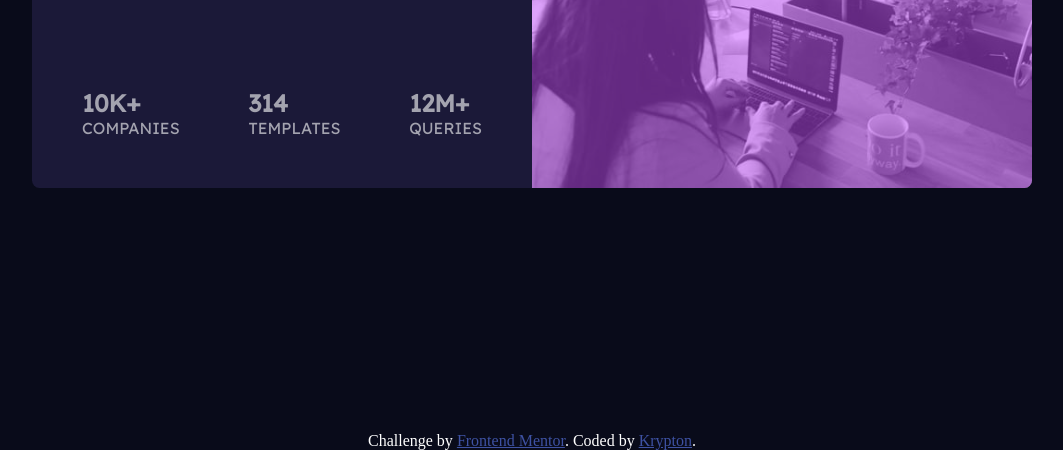
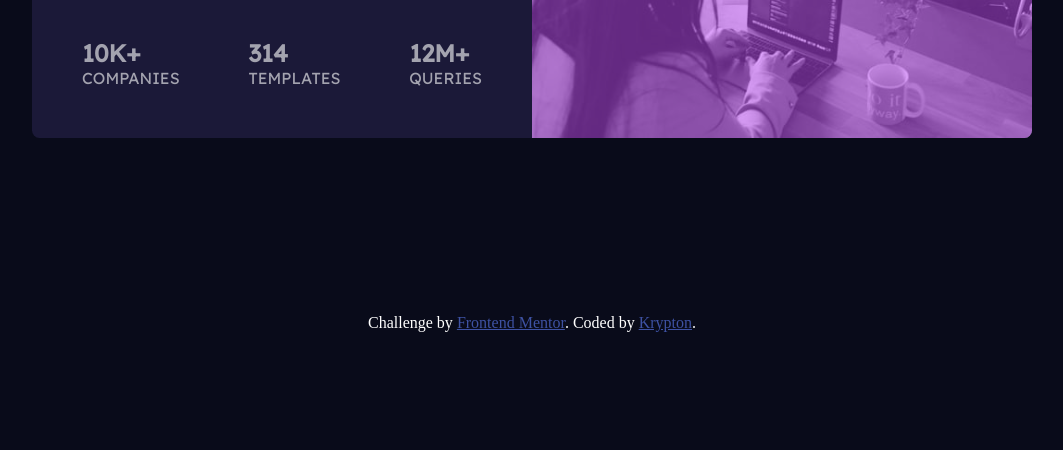
Before and after one commit to madhusudanbabar/fm-stats, a plain HTML site: page index.html in a window 1280 px wide. Shown: the part 468-918 px from the top of the page, without its empty margins (108-1171 px from the left). After the commit the page ends 800 px from the top, so only its background shows below. Drawn offline with Linux system fonts and the light colour scheme.

Commit message:
finishing touches

```diff
--- a/index.html
+++ b/index.html
@@ -14,6 +14,9 @@
   <!-- Feel free to remove these styles or customise in your own stylesheet 👍 -->
   <style>
     .attribution {
+      position: fixed;
+      bottom: 0;
+      width: 100%;
       font-size: 1.6rem;
       text-align: center;
       color: white;
--- a/style.scss
+++ b/style.scss
@@ -11,8 +11,8 @@
 
 html {
     font-size: 62.5%;
+    min-height: 100%;
     height: 100%;
-    min-height: 100vh;
 }
 
 body {
@@ -23,6 +23,11 @@ body {
     -webkit-font-smoothing: subpixel-antialiased;
 }
 
+html,
+body {
+    width: 100%;
+    height: 100%;
+}
 // variables
 :root {
     --bg-container: hsl(233, 47%, 7%);
@@ -44,11 +49,15 @@ body {
 .container {
     height: 100%;
     max-width: var(--bp-desktop);
-    margin: 5rem auto;
+    margin: 0 auto;
     display: flex;
     align-items: center;
     justify-content: center;
     padding: 2rem;
+
+    @media screen and (max-width: 37.5em) {
+        margin: 2rem auto;
+    }
 }
 
 .card {
```
Also changed, not shown: style.css, 1 other file.
